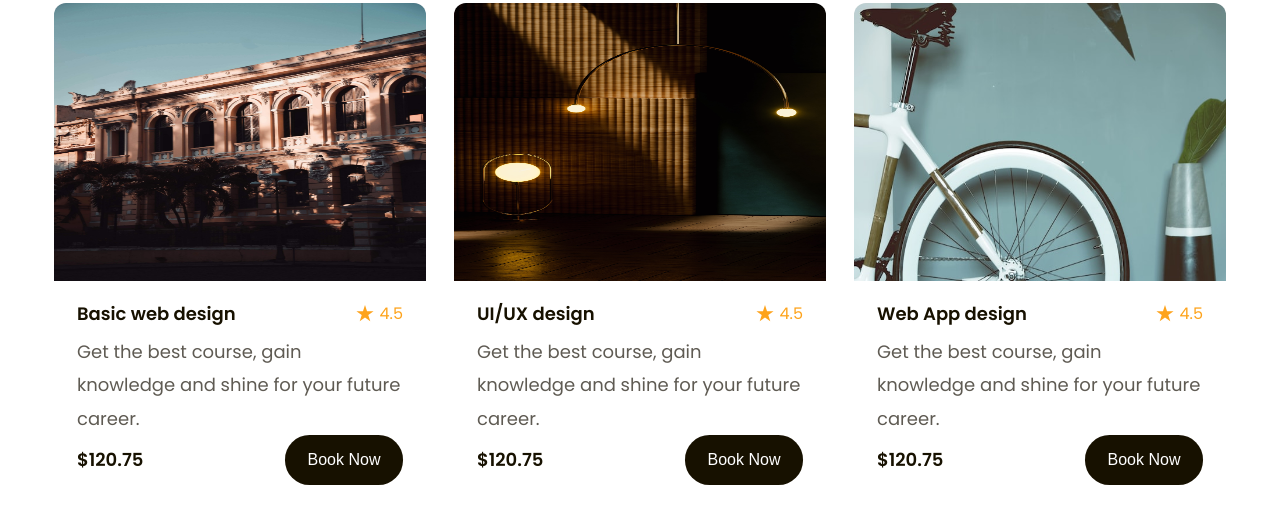
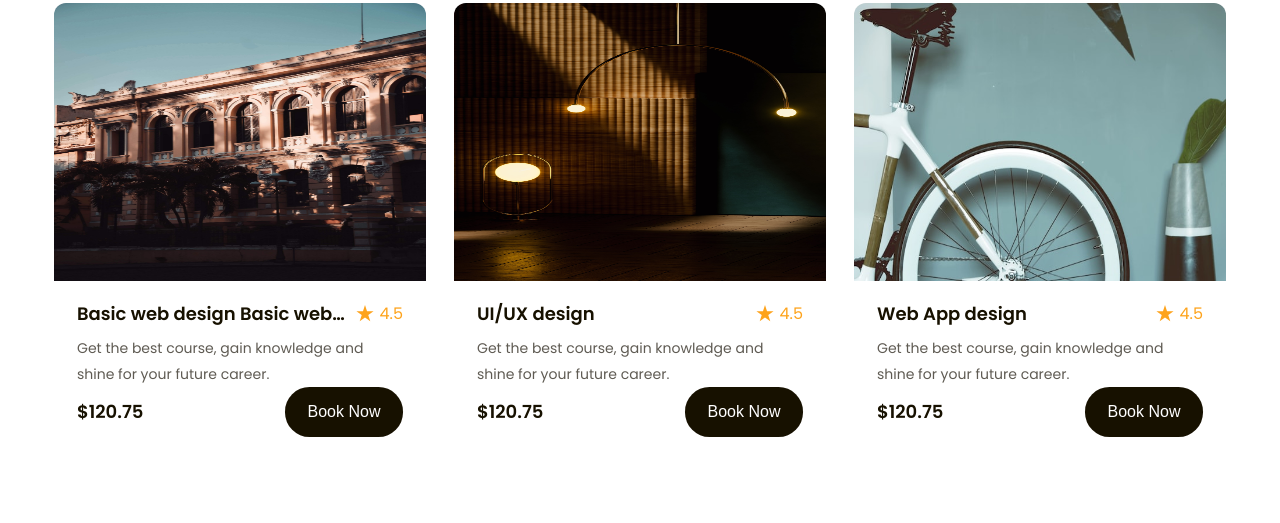
Before and after one commit to lanh3009/f8-htmlcss-02, a plain HTML site: page index.html in a window 1280 px wide. Shown: the part 1276-1799 px from the top of the page. Drawn offline with Linux system fonts and the light colour scheme.

Commit message:
Làm phần Popular #3

```diff
--- a/assets/css/styles.css
+++ b/assets/css/styles.css
@@ -17,6 +17,24 @@ body {
 }
 
 /* Common */
+
+/* 22: bẻ xuống dòng khi chữ quá dài(ko có dấu cách)  BasicWebDesignBasicWebDesignBasicWebDesign */
+.work-break-all {
+    word-break: break-all;
+}
+
+.line-clamp {
+    display: -webkit-box;
+    -webkit-line-clamp: var(--line-clamp, 1);
+    -webkit-box-orient: vertical;
+    overflow: hidden;
+}
+
+.line-clamp.line-2 {
+    /* Sửa biến gán giá trị là 2 */
+    --line-clamp: 2;
+}
+
 .main-content {
     width: 1170px;
     max-width: calc(100% - 48px);
@@ -338,6 +356,7 @@ a {
 }
 
 .popular .course-item .title a {
+    padding-right: 4px;
     font-weight: 600;
     font-size: 1.8rem;
     line-height: 1.67;
@@ -360,6 +379,7 @@ a {
 }
 
 .popular .course-item .desc {
+    font-size: 1.4rem;
     margin-top: 6px;
     line-height: 1.86;
 }
--- a/index.html
+++ b/index.html
@@ -198,7 +198,13 @@
                             <div class="info">
                                 <div class="head">
                                     <h3 class="title">
-                                        <a href="#!">Basic web design</a>
+                                        <a
+                                            href="#!"
+                                            class="line-clamp .work-break-all"
+                                        >
+                                            Basic web design Basic web design
+                                            Basic web design
+                                        </a>
                                     </h3>
                                     <div class="rating">
                                         <img
@@ -209,7 +215,9 @@
                                         <span class="value">4.5</span>
                                     </div>
                                 </div>
-                                <p class="desc">
+                                <p
+                                    class="desc .work-break-all line-clamp line-2"
+                                >
                                     Get the best course, gain knowledge and
                                     shine for your future career.
                                 </p>
@@ -233,7 +241,9 @@
                             <div class="info">
                                 <div class="head">
                                     <h3 class="title">
-                                        <a href="#!">UI/UX design</a>
+                                        <a href="#!" class="line-clamp"
+                                            >UI/UX design</a
+                                        >
                                     </h3>
                                     <div class="rating">
                                         <img
@@ -244,7 +254,9 @@
                                         <span class="value">4.5</span>
                                     </div>
                                 </div>
-                                <p class="desc">
+                                <p
+                                    class="desc .work-break-all line-clamp line-2"
+                                >
                                     Get the best course, gain knowledge and
                                     shine for your future career.
                                 </p>
@@ -268,7 +280,9 @@
                             <div class="info">
                                 <div class="head">
                                     <h3 class="title">
-                                        <a href="#!">Web App design</a>
+                                        <a href="#!" class="line-clamp"
+                                            >Web App design</a
+                                        >
                                     </h3>
                                     <div class="rating">
                                         <img
@@ -279,7 +293,9 @@
                                         <span class="value">4.5</span>
                                     </div>
                                 </div>
-                                <p class="desc">
+                                <p
+                                    class="desc .work-break-all line-clamp line-2"
+                                >
                                     Get the best course, gain knowledge and
                                     shine for your future career.
                                 </p>
@@ -292,6 +308,7 @@
                             </div>
                         </div>
                     </div>
+
                 </div>
             </div>
         </main>
```
